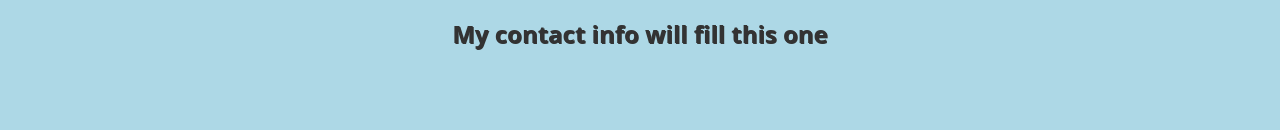
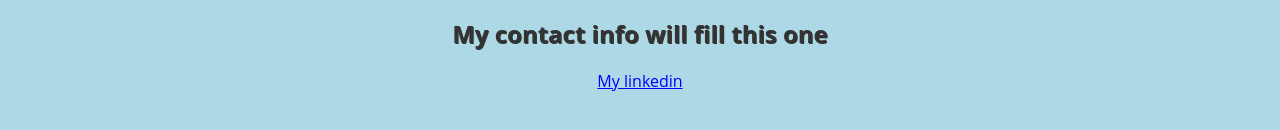
Before and after one commit to Wookie42/Project-4, a plain HTML site: page contact.html in a window 1280 px wide. Shown: the part 148-278 px from the top of the page. Drawn offline with Linux system fonts and the light colour scheme.

Commit message:
Update contact.html

```diff
--- a/contact.html
+++ b/contact.html
@@ -16,5 +16,6 @@
 	</div>
     <h1>Nothing to see here</h1>
     <h2>My contact info will fill this one</h2>
+    <a href="https://www.linkedin.com/in/Luke-Bodenbender-710338265/">My linkedin</a>
 </body>
 </html>
```
